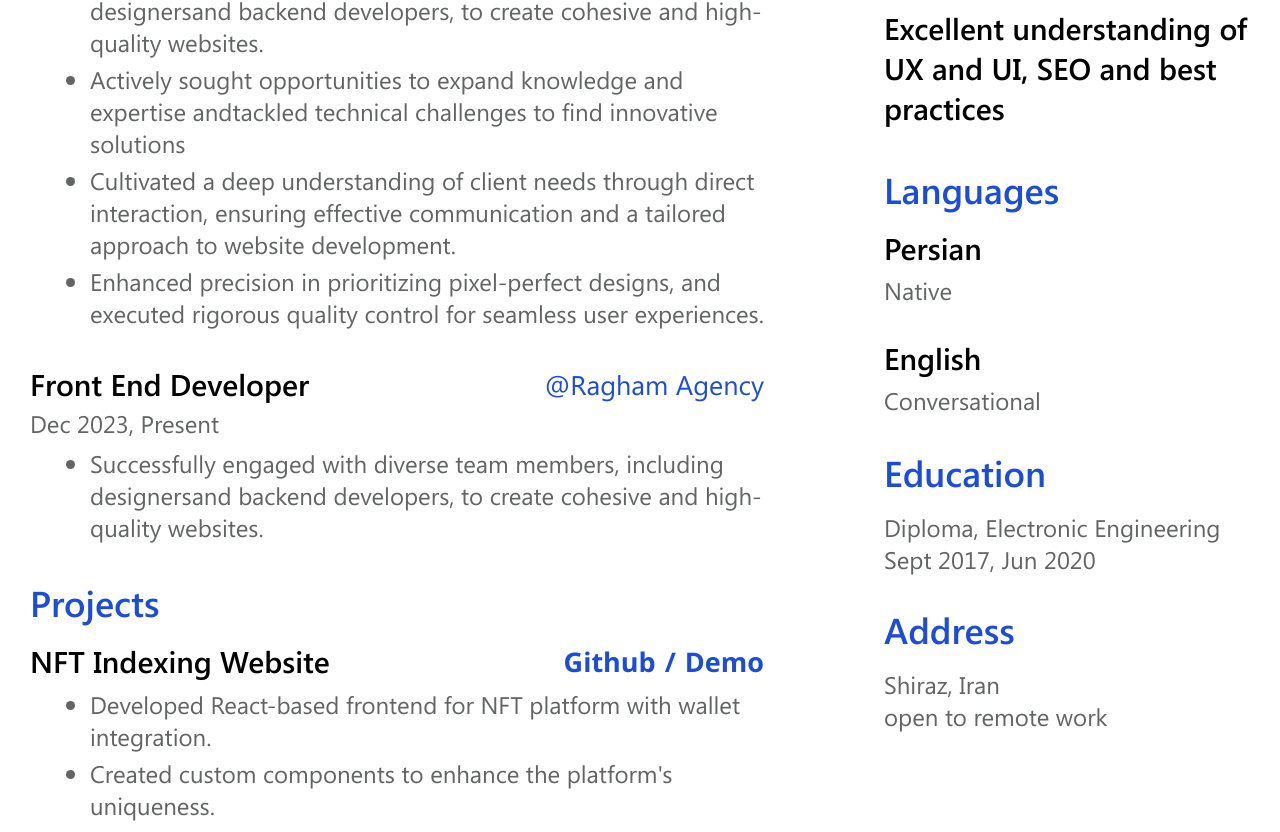
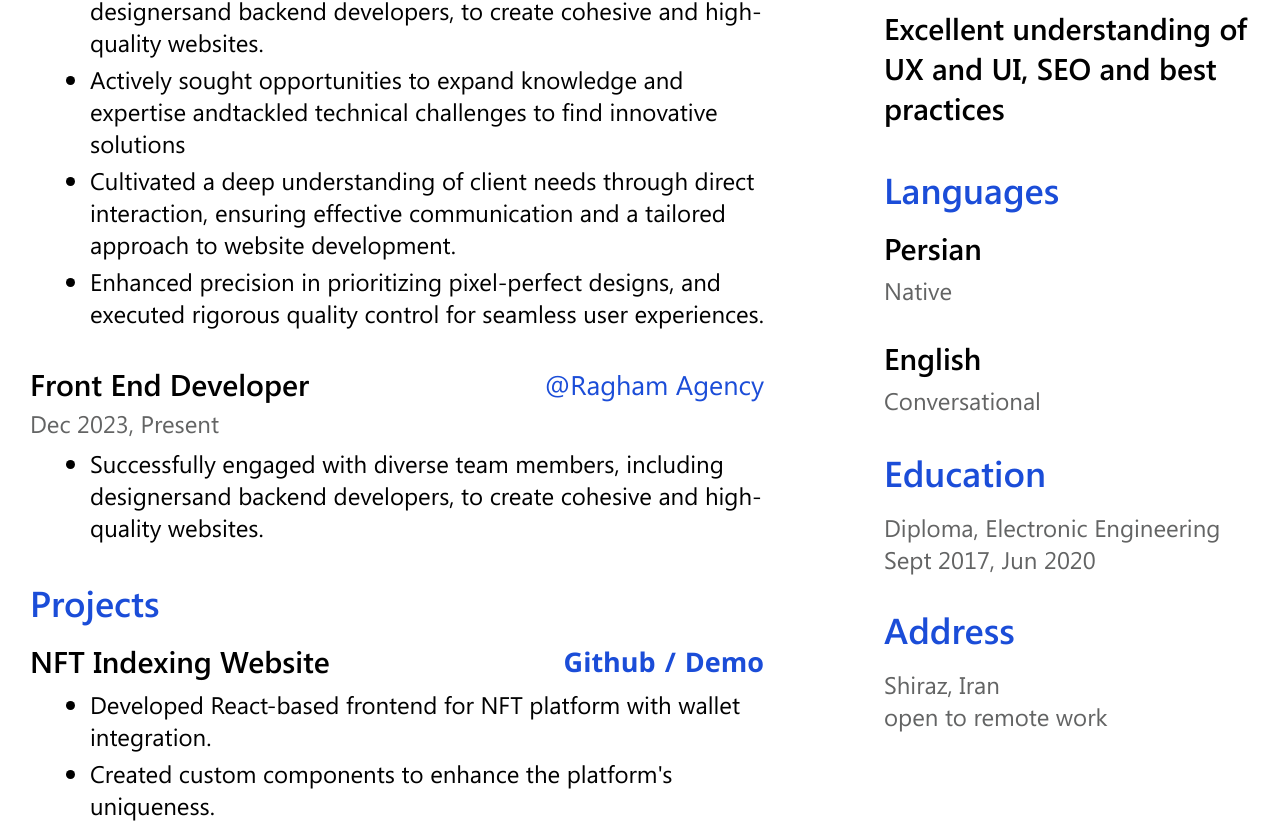
Before and after one commit to MiladKarandish/resume-maker, a React (Vite) app: page / in a window 1280 px wide. Shown: the part 1042-1874 px from the top of the page. Built offline with nearby package versions, Linux system fonts and the light colour scheme.

Commit message:
testing with bullet points

```diff
--- a/src/components/Experiences/index.tsx
+++ b/src/components/Experiences/index.tsx
@@ -74,9 +74,7 @@ const Experiences = () => {
 
             <ul>
               {hilights.map((hilight) => (
-                <li className={`${styles["light-text"]}`} key={hilight}>
-                  {hilight}
-                </li>
+                <li key={hilight}>{hilight}</li>
               ))}
             </ul>
           </div>
--- a/src/components/Propjects/index.tsx
+++ b/src/components/Propjects/index.tsx
@@ -44,9 +44,7 @@ const Propjects = () => {
 
             <ul>
               {hilights.map((hilight) => (
-                <li className={`${styles["light-text"]}`} key={hilight}>
-                  {hilight}
-                </li>
+                <li key={hilight}>{hilight}</li>
               ))}
             </ul>
           </div>
```
